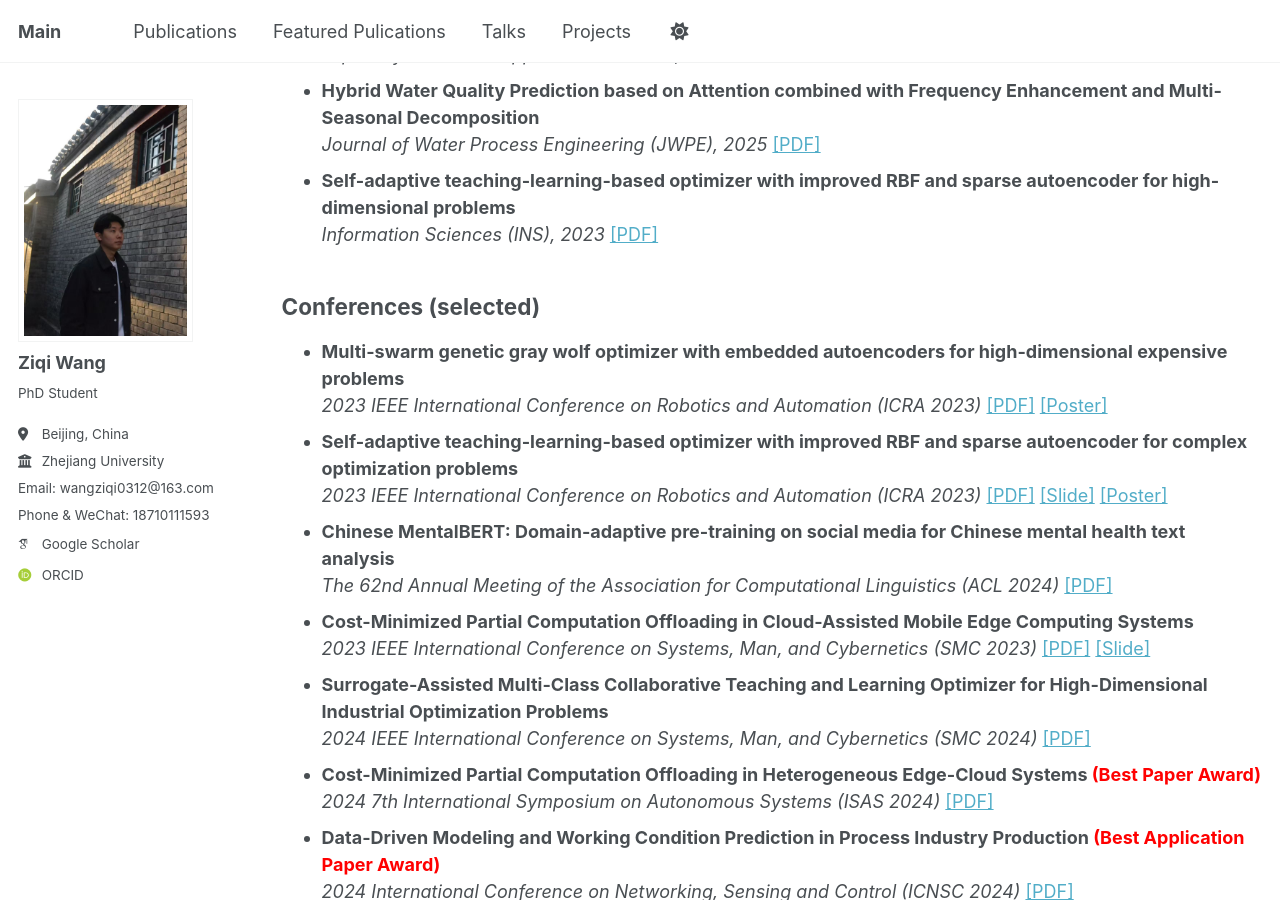
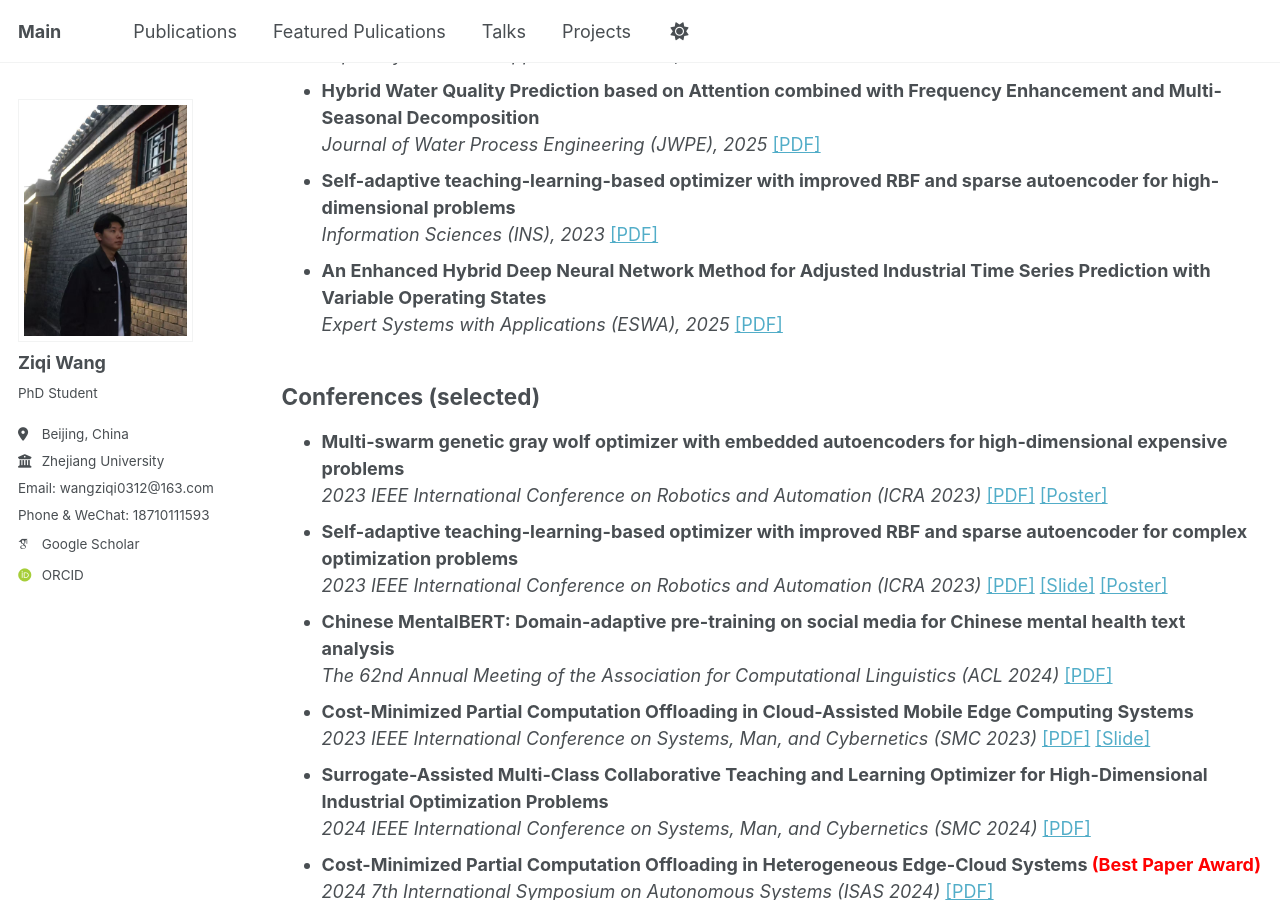
Before and after one commit to ZiqiWang0312/bio, a Jekyll site: the page built from _pages/publications.md, in a window 1280 px wide and 900 px high, scrolled down 644 px. Built offline with Jekyll 4.4.1, drawn with Linux system fonts in a browser that asks for light colours; some web fonts are replaced; a script that is not in the unit is left out.

Commit message:
10,13ESWApub

```diff
--- a/_pages/publications.md
+++ b/_pages/publications.md
@@ -68,6 +68,12 @@ author_profile: true
     <strong>Self-adaptive teaching-learning-based optimizer with improved RBF and sparse autoencoder for high-dimensional problems</strong><br/>
     <em>Information Sciences (INS), 2023</em>
     <a href="https://ZiqiWang0312.github.io/bio/files/INS.pdf" target="_blank">[PDF]</a>
+  </li>
+
+  <li>
+    <strong>An Enhanced Hybrid Deep Neural Network Method for Adjusted Industrial Time Series Prediction with Variable Operating States</strong><br/>
+    <em>Expert Systems with Applications (ESWA), 2025</em>
+    <a href="https://ZiqiWang0312.github.io/bio/files/ESWA2.pdf" target="_blank">[PDF]</a>
   </li>
 
 </ul>
```
